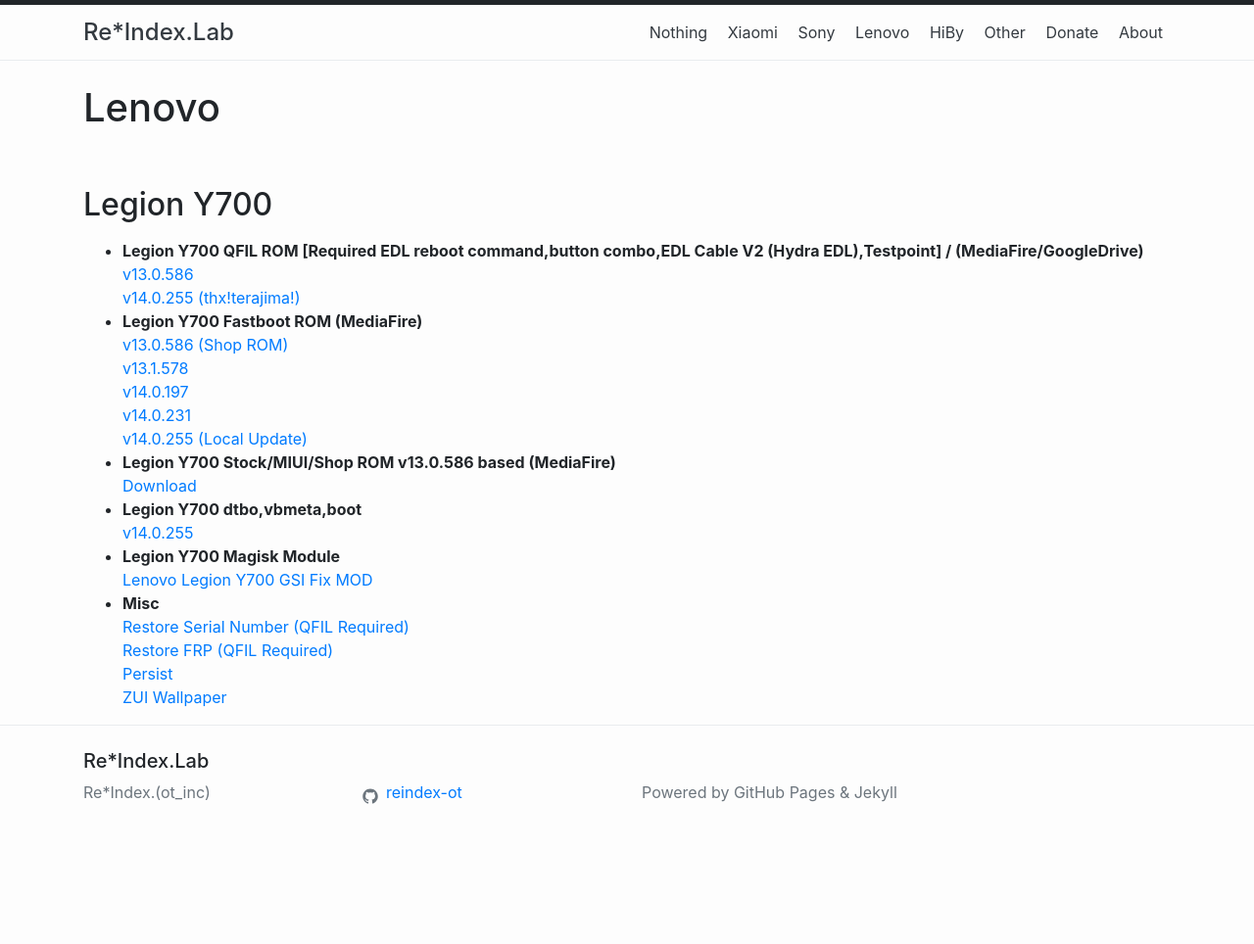
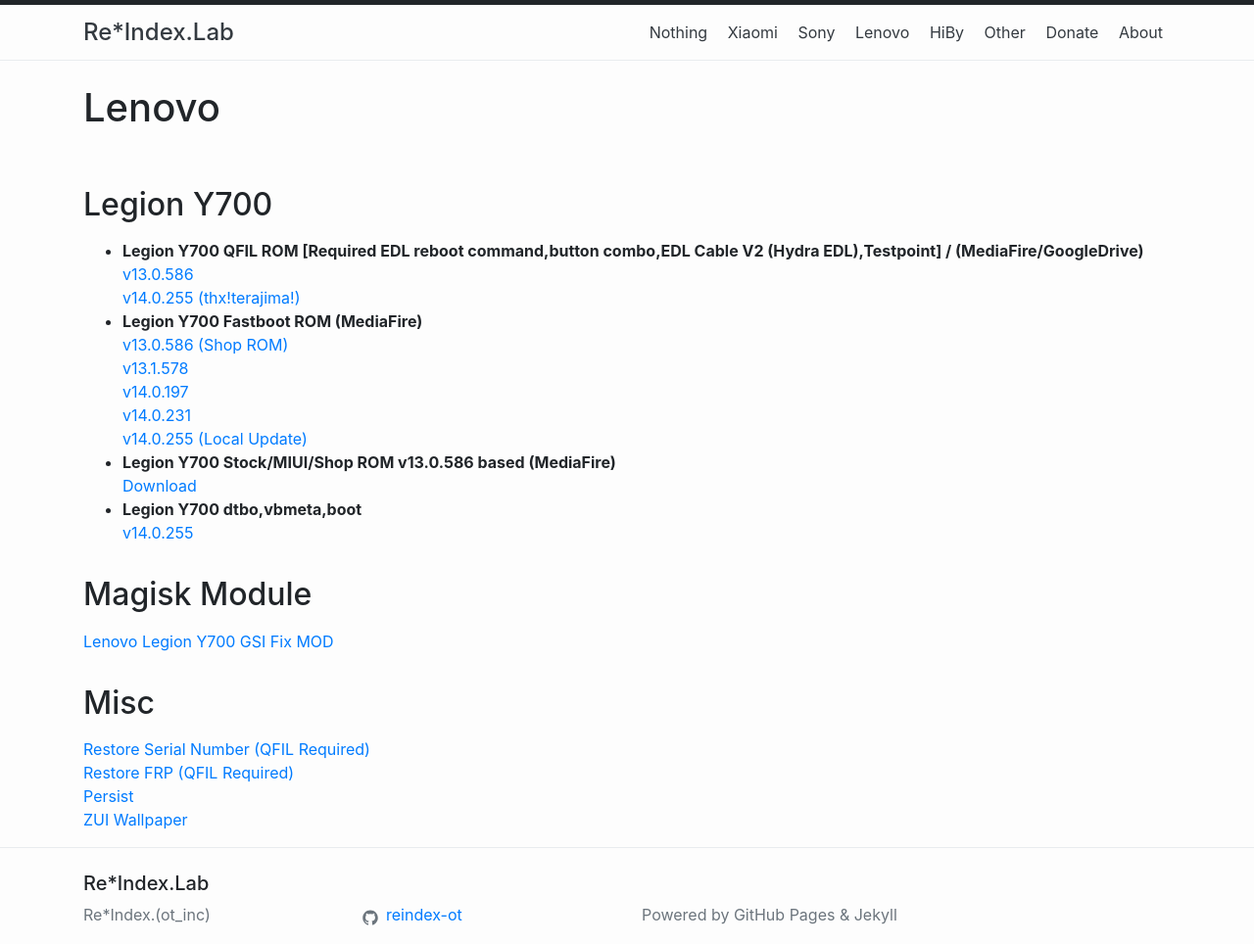
Before and after one commit to reindex-ot/reindex-ot.github.io, a Jekyll site: the page built from lenovo.md, in a window 1280 px wide. Shown: the whole page at 98% size. Built offline with Jekyll 4.4.1, drawn with Linux system fonts in a browser that asks for light colours; before the commit the page ends 900 px from its top, so only the background shows below that.

Commit message:
Update lenovo.md
Signed-off-by: Re*Index. (ot_inc) <32851879+reindex-ot@users.noreply.github.com>

```diff
--- a/lenovo.md
+++ b/lenovo.md
@@ -18,9 +18,11 @@ permalink: /lenovo/
 [Download](https://www.mediafire.com/file/xs0zj9nnmen5i7j/Y700_v13.0.586_ROM.7z/)<br>
 - <b>Legion Y700 dtbo,vbmeta,boot</b><br>
 [v14.0.255](https://www.mediafire.com/file/ri36vf0s50v7miw/Legion_Y700_v14.0.255_boot%252Cdtbo.vbmeta.7z/file)
-- <b>Legion Y700 Magisk Module</b><br>
+
+## Magisk Module
 [Lenovo Legion Y700 GSI Fix MOD](https://github.com/reindex-ot/LegionY700-GSI-Fix_MOD)<br>
-- <b>Misc</b><br>
+
+## Misc
 [Restore Serial Number (QFIL Required)](https://www.mediafire.com/file/hgi2i7tab5fh6rj/fpinfo_restore.bin/)<br>
 [Restore FRP (QFIL Required)](https://www.mediafire.com/file/9arstg8us7xfnf3/frp.bin/)<br>
 [Persist](https://www.mediafire.com/file/cmpf9t5d4h4tk2s/persist.img/)<br>
```
